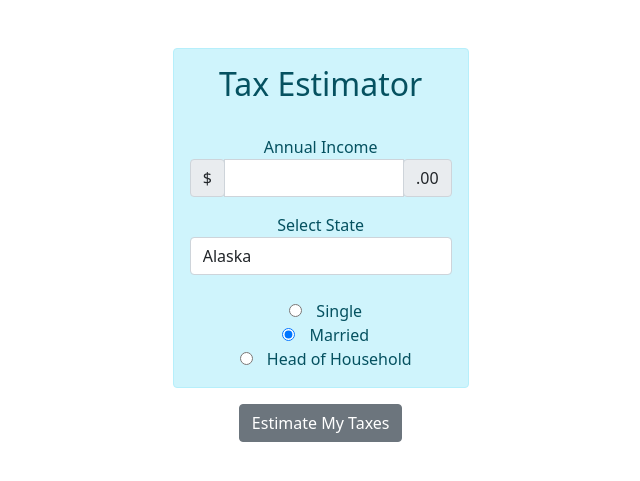
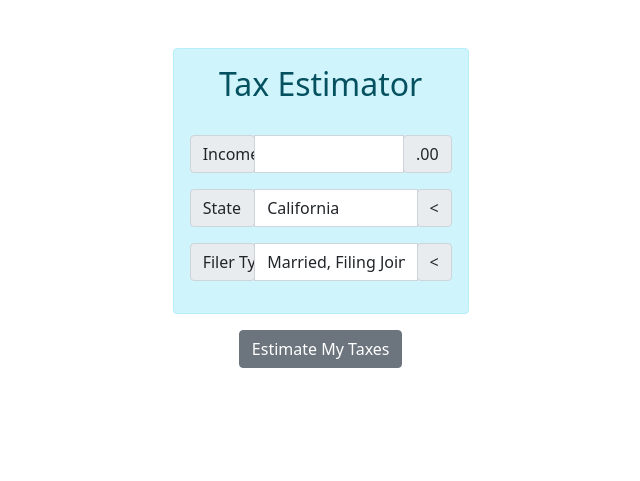
Before and after one commit to AECInkomoko/AEC-tax-checker, a Django app: page / in a window 1280 px wide. Shown: the top 481 px of the page, without its empty margins (266-906 px from the left). Run offline with Django 3.2, Linux system fonts and the light colour scheme.

Commit message:
UI improvements

```diff
--- a/estimator/templates/estimator/home.html
+++ b/estimator/templates/estimator/home.html
@@ -6,9 +6,6 @@
 {% load static %}
 
 <style>
-  /* .bg {
-    backgroun:cyan;
-  } */
   input[type="radio"]{
     margin: 0 10px 0 10px;
   }
@@ -35,25 +32,27 @@
               <H2>Tax Estimator</H2>
             <center>
             <br>
-            <div >Annual Income</div>
+
             <div class="input-group mb-3">
-              <div class="input-group-prepend">
-                <span class="input-group-text">$</span>
+              <div class="input-group-prepend col-3">
+                <span class="input-group-text">Income </span>
               </div>
               <input type="text" class="form-control" id="income" name="income" aria-label="Amount (to the nearest dollar)">
               <div class="input-group-append">
                 <span class="input-group-text">.00</span>
               </div>
             </div>
-            <div>Select State</div>
-            <label for="state" control-label"></label>
+
+            <div class="input-group mb-3">
+              <div class="input-group-prepend col-3">
+                <span class="input-group-text">State</span>
+              </div>
               <select class="form-control" id="state" name="state">
                 <option value="AK">Alaska</option>
                 <option value="AL">Alabama</option>
                 <option value="AR">Arkansas</option>
                 <option value="AZ">Arizona</option>
-              <!-- <option value="CA" selected="selected">California</option> -->
-              <option value="CA" >California</option>
+                <option value="CA" selected>California</option>
                 <option value="CO">Colorado</option>
                 <option value="CT">Connecticut</option>
                 <option value="DC">District of Columbia</option>
@@ -103,18 +102,24 @@
                 <option value="WV">West Virginia</option>
                 <option value="WY">Wyoming</option>
               <select/>
+              <div class="input-group-append">
+                <span class="input-group-text"><</span>
+              </div>
+            </div>
 
-            </br>
-            <input type="radio" id="single" name="filerType" value="Single">
-            <label for="single">Single</label>
-            </br>
-            <input type="radio" id="joint" name="filerType" value="Joint" checked>
-            <label for="joint">Married</label>
-            </br>
-            <input type="radio" id="head" name="filerType" value="Head">
-            <label for="joint">Head of Household</label>
-            </br>
-
+            <div class="input-group mb-3">
+              <div class="input-group-prepend col-3">
+                <span class="input-group-text">Filer Type </span>
+              </div>
+              <select class="form-control" id="filerType" name="filerType">
+                <option value="Single">Single</option>
+                <option value="Joint" selected>Married, Filing Jointly</option>
+                <option value="Head">Head of Household</option>
+              <select/>
+              <div class="input-group-append">
+                <span class="input-group-text"><</span>
+              </div>
+            </div>
           </div>
         </div>
       </div>
@@ -146,6 +151,7 @@
           </center>
         </div>
       </div>
+
     </form>
   </div>
 </body>
```
Also changed, not shown: estimator/templates/estimator/estimator.html (+15 -12 lines). Lines whose indentation alone changed are shown as unchanged.
